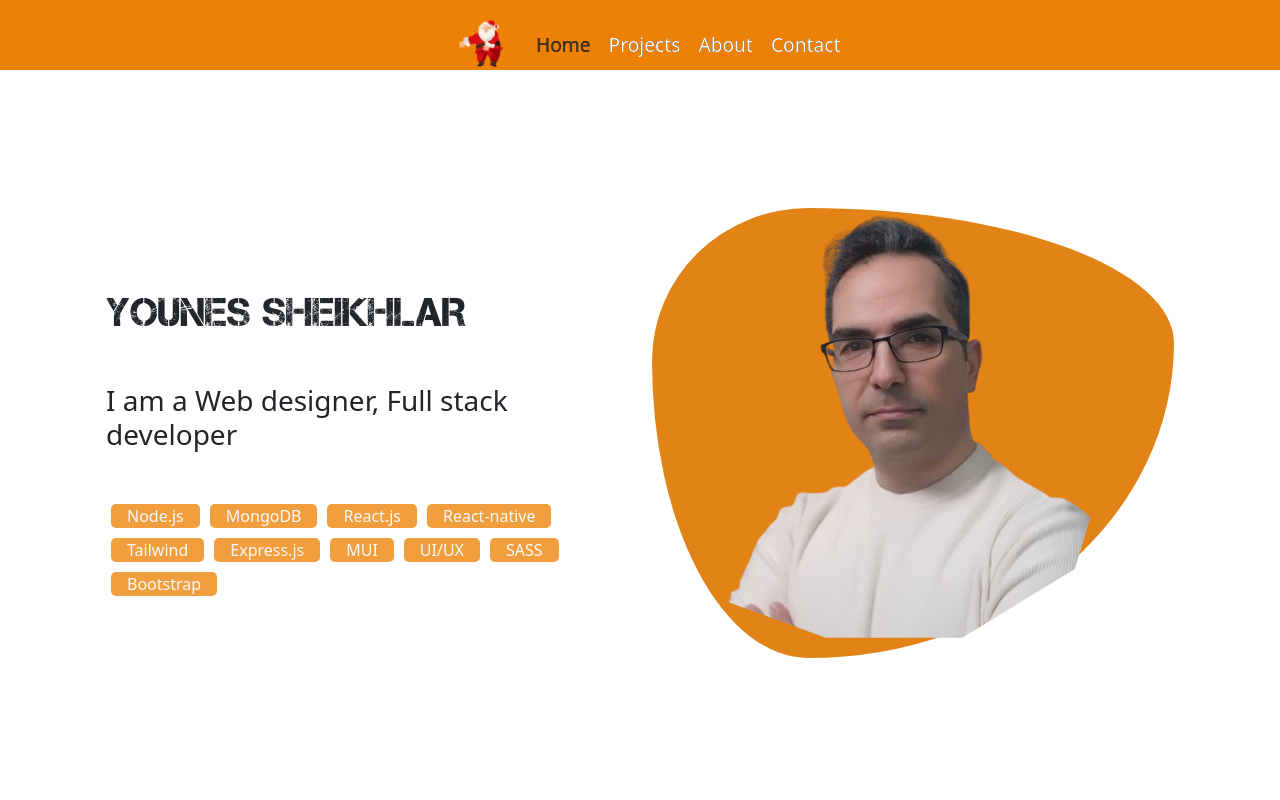
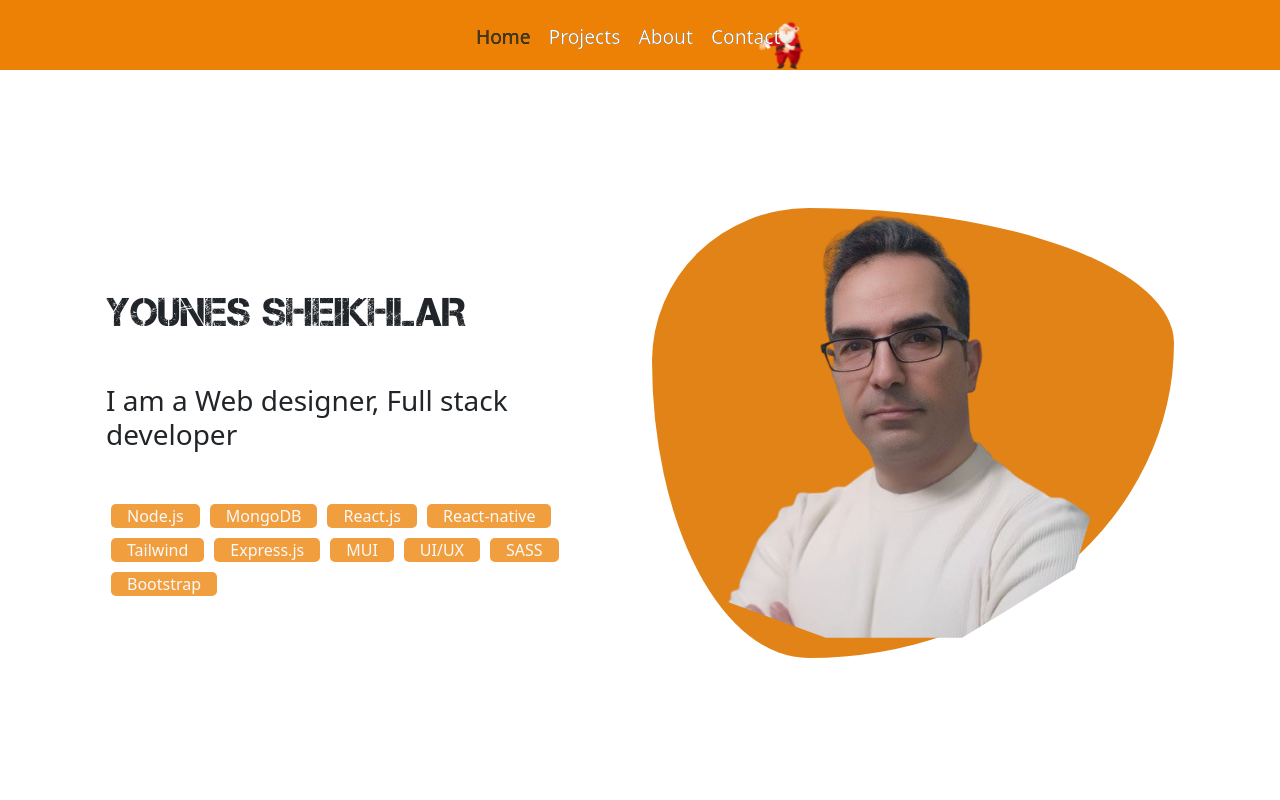
Before and after one commit to Younes-sh/portfolio, a React (Create React App) app in the folder portfolio/: page / in a window 1280 px wide. Shown: the top 800 px of the page. Built offline with nearby package versions, Linux system fonts and the light colour scheme.

Commit message:
Edited position of papanoel

```diff
--- a/portfolio/src/Components/Navbar/Menu.jsx
+++ b/portfolio/src/Components/Navbar/Menu.jsx
@@ -48,8 +48,8 @@ const Menu = () => {
           <li><img src={snowflake} style={{width:'100%'}} alt="" /></li>
         </ul>
       </div >
+      <img src={PapaNoel} alt="" style={{width:'60px',marginTop:-20 ,marginLeft:'100px', position:'absolute'}} />
       <Navbar className='navbar ' expand="lg" style={{position:'fixed',marginTop:'-20px',marginLeft:'-200px'}}>
-      <img src={PapaNoel} alt="" style={{width:'60px',marginTop:-10}} />
 
             <Container className='content '>
               <Navbar.Toggle aria-controls="basic-navbar-nav " />
```
